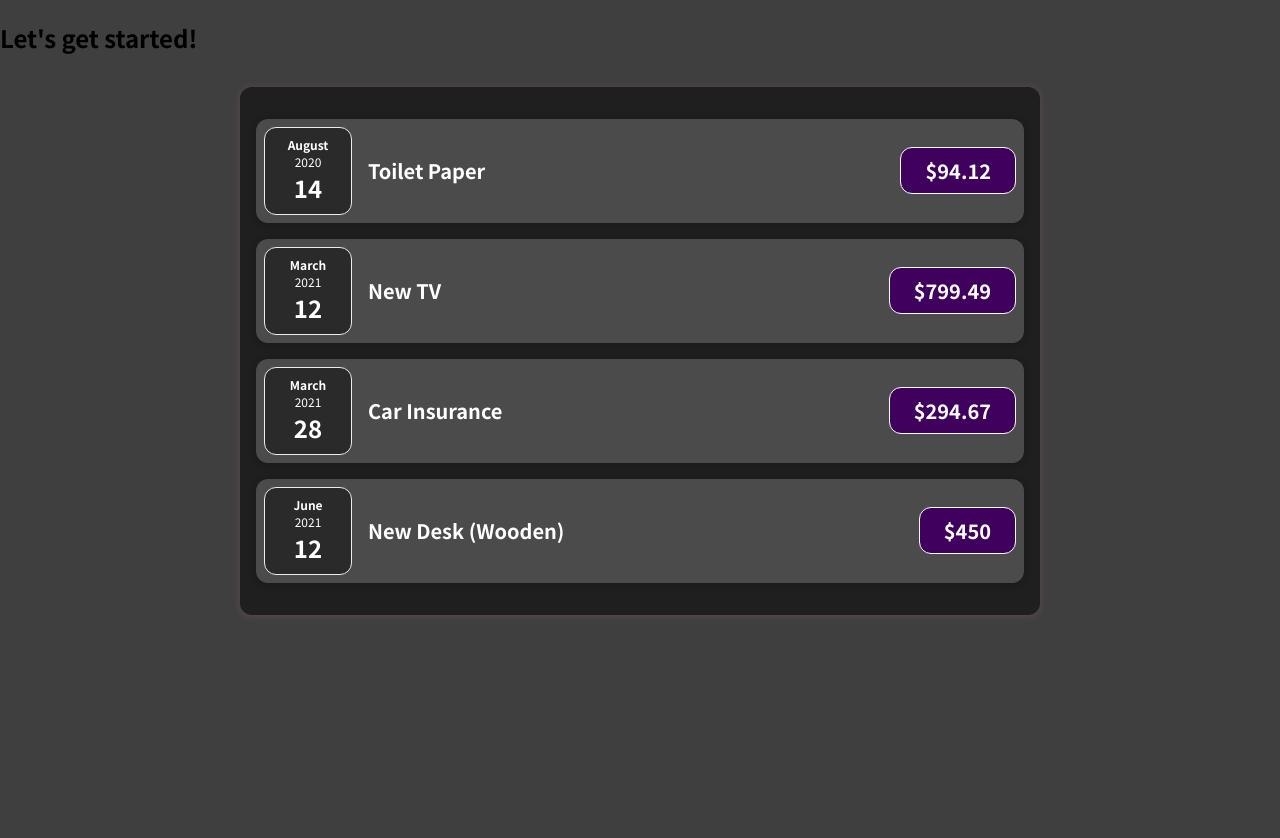
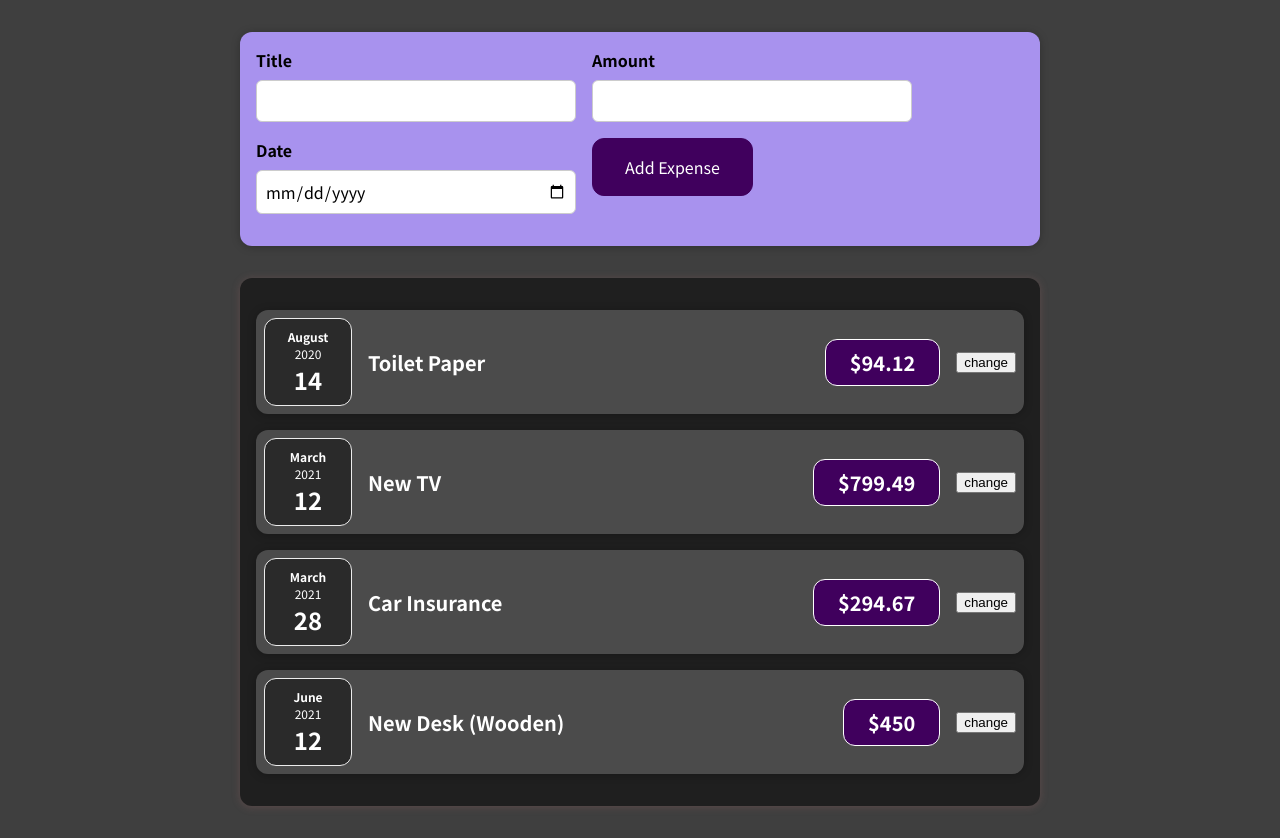
Before and after one commit to zabroski/zaf-app, a React (Create React App) app: page / in a window 1280 px wide. Before the commit the page ends 800 px from the top, so only its background shows below. Built offline with nearby package versions, Linux system fonts and the light colour scheme.

Commit message:
leftying state and working on form

```diff
--- a/src/App.js
+++ b/src/App.js
@@ -1,6 +1,10 @@
 import React from 'react';
 
 import Expenses from './components/Expenses/Expenses';
+// import NewExpense from "./components/NewExpense/NewExpense";
+import NewExpenseTest from "./components/NewExpense/NewExpenseTest";
+
+
 
 const App = () => {
   const expenses = [
@@ -24,9 +28,15 @@
       date: new Date(2021, 5, 12),
     },
   ];
+
+  const addExpenseHandler = expense => {
+    console.log("App")
+
+    console.log(expense)
+  }
   return (
     <div>
-      <h2>Let's get started!</h2>
+      <NewExpenseTest onAddExpense={addExpenseHandler} />
       <Expenses items={expenses} />
     </div>
   );
--- a/src/components/Expenses/ExpenseItem.js
+++ b/src/components/Expenses/ExpenseItem.js
@@ -1,16 +1,25 @@
-import React from 'react';
+import React, { useState}from 'react';
 
 import ExpenseDate from './ExpenseDate';
 import Card from '../UI/Card';
 import './ExpenseItem.css';
 
+
 const ExpenseItem = (props) => {
+
+  const [title, setTitle] = useState(props.title);
+
+  const clickHandler = () => {
+    setTitle("Updated")
+
+  }
   return (
     <Card className='expense-item'>
       <ExpenseDate date={props.date} />
       <div className='expense-item__description'>
-        <h2>{props.title}</h2>
+        <h2>{title}</h2>
         <div className='expense-item__price'>${props.amount}</div>
+        <button onClick={clickHandler}>change</button>
       </div>
     </Card>
   );
--- /dev/null
+++ b/src/components/NewExpense/ExpenseForm.css
@@ -0,0 +1,26 @@
+.new-expense__controls {
+  display: flex;
+  flex-wrap: wrap;
+  gap: 1rem;
+  margin-bottom: 1rem;
+  text-align: left;
+}
+
+.new-expense__control label {
+  font-weight: bold;
+  margin-bottom: 0.5rem;
+  display: block;
+}
+
+.new-expense__control input {
+  font: inherit;
+  padding: 0.5rem;
+  border-radius: 6px;
+  border: 1px solid #ccc;
+  width: 20rem;
+  max-width: 100%;
+}
+
+.new-expense__actions {
+  text-align: right;
+}
--- /dev/null
+++ b/src/components/NewExpense/ExpenseForm.js
@@ -0,0 +1,76 @@
+import React, {useState} from "react";
+
+import "./ExpenseForm.css";
+
+const ExpenseForm = (props) => {
+    const [enteredTitle, setEnteredTitle] = useState('');
+    const [enteredAmount, setEnteredAmount] = useState('');
+    const [enteredDate, setEnterdDate] = useState('');
+
+
+    const titleChangeHandler = (event) => {
+        setEnteredTitle(event.target.value)
+    };
+
+    const amountChangeHandler = (event) => {
+      setEnteredAmount(event.target.value)
+
+    };
+
+    const dateChangeHandler = (event) => {
+        setEnterdDate(event.target.value)
+    };
+    const submitHandler = (e) => {
+        e.preventDefault();
+        const expenseData ={
+            title:enteredTitle,
+            amount: enteredAmount,
+            date: new Date(enteredDate)
+    };
+    console.log(expenseData)
+    props.onSaveExpenseData()
+    setEnteredTitle('');
+    setEnteredAmount('');
+    setEnterdDate('');
+}
+
+    return (
+    <form onSubmit={submitHandler}>
+        <div className="new-expense__controls">
+            <div className="new-expense__control">
+                <label>Title</label>
+                <input
+                    type="text"
+                    value={enteredTitle}
+                    onChange={titleChangeHandler}
+                />
+            </div>
+            <div className="new-expense__control">
+                <label>Amount</label>
+                <input
+                    type="number"
+                    min="0.01"
+                    step="0.1"
+                    value={enteredAmount}
+                    onChange={amountChangeHandler}
+                />
+            </div>
+            <div className="new-expense__control">
+                <label>Date</label>
+                <input
+                    type="date"
+                    min="2019-01-01"
+                    max="2022-12-30"
+                    value={enteredDate}
+                    onChange={dateChangeHandler}
+                />
+            </div>
+            <div className="new-expense__actions">
+                <button type="submit">Add Expense</button>
+            </div>
+        </div>
+    </form>
+    )
+};
+
+export default ExpenseForm;
--- /dev/null
+++ b/src/components/NewExpense/NewExpense.css
@@ -0,0 +1,38 @@
+.new-expense {
+  background-color: #a892ee;
+  padding: 1rem;
+  margin: 2rem auto;
+  width: 50rem;
+  max-width: 95%;
+  border-radius: 12px;
+  text-align: center;
+  box-shadow: 0 1px 8px rgba(0, 0, 0, 0.25);
+}
+
+.new-expense button {
+  font: inherit;
+  cursor: pointer;
+  padding: 1rem 2rem;
+  border: 1px solid #40005d;
+  background-color: #40005d;
+  color: white;
+  border-radius: 12px;
+  margin-right: 1rem;
+}
+
+.new-expense button:hover,
+.new-expense button:active {
+  background-color: #510674;
+  border-color: #510674;
+}
+
+.new-expense button.alternative {
+  color: #220131;
+  border-color: transparent;
+  background-color: transparent;
+}
+
+.new-expense button.alternative:hover,
+.new-expense button.alternative:active {
+  background-color: #ddb3f8;
+}
--- /dev/null
+++ b/src/components/NewExpense/NewExpenseTest.js
@@ -0,0 +1,21 @@
+import React from 'react';
+
+import ExpenseForm from './ExpenseForm';
+import './NewExpense.css';
+
+const NewExpense = (props) => {
+    const  saveExpenseDataHandler = (enteredExpenseData) => {
+        const expenseData = {
+            ...enteredExpenseData,
+            id:Math.random().toString()
+        };
+        props.onAddExpense(expenseData)
+    };
+  return (
+    <div className='new-expense'>
+      <ExpenseForm  onSaveExpenseData={saveExpenseDataHandler}/>
+    </div>
+  );
+};
+
+export default NewExpense;
```
Also changed, not shown: src/components/NewExpense/NewExpenses.js (added, +14 -0 lines), 2 other files (tests, documents, lock files or other folders).
